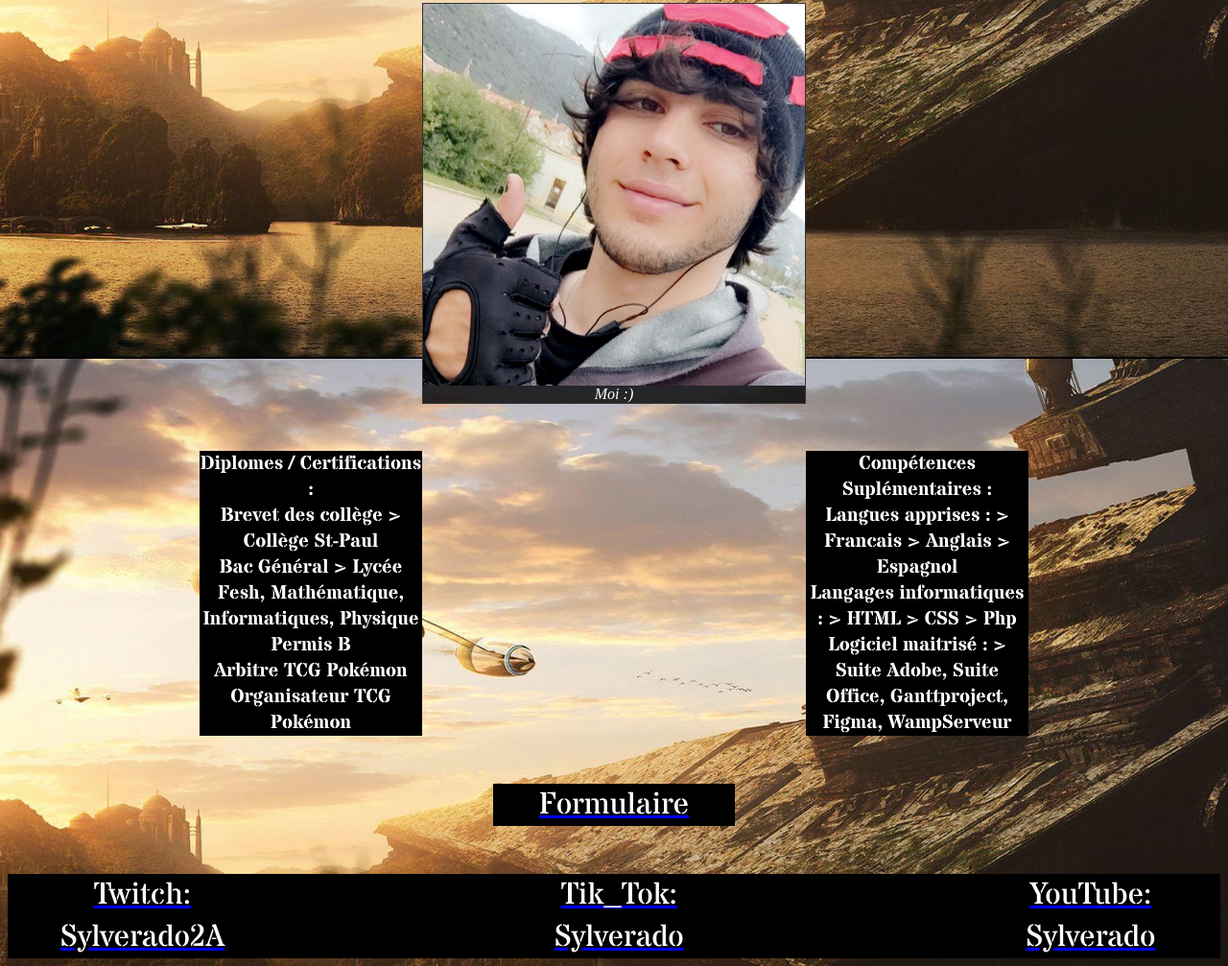
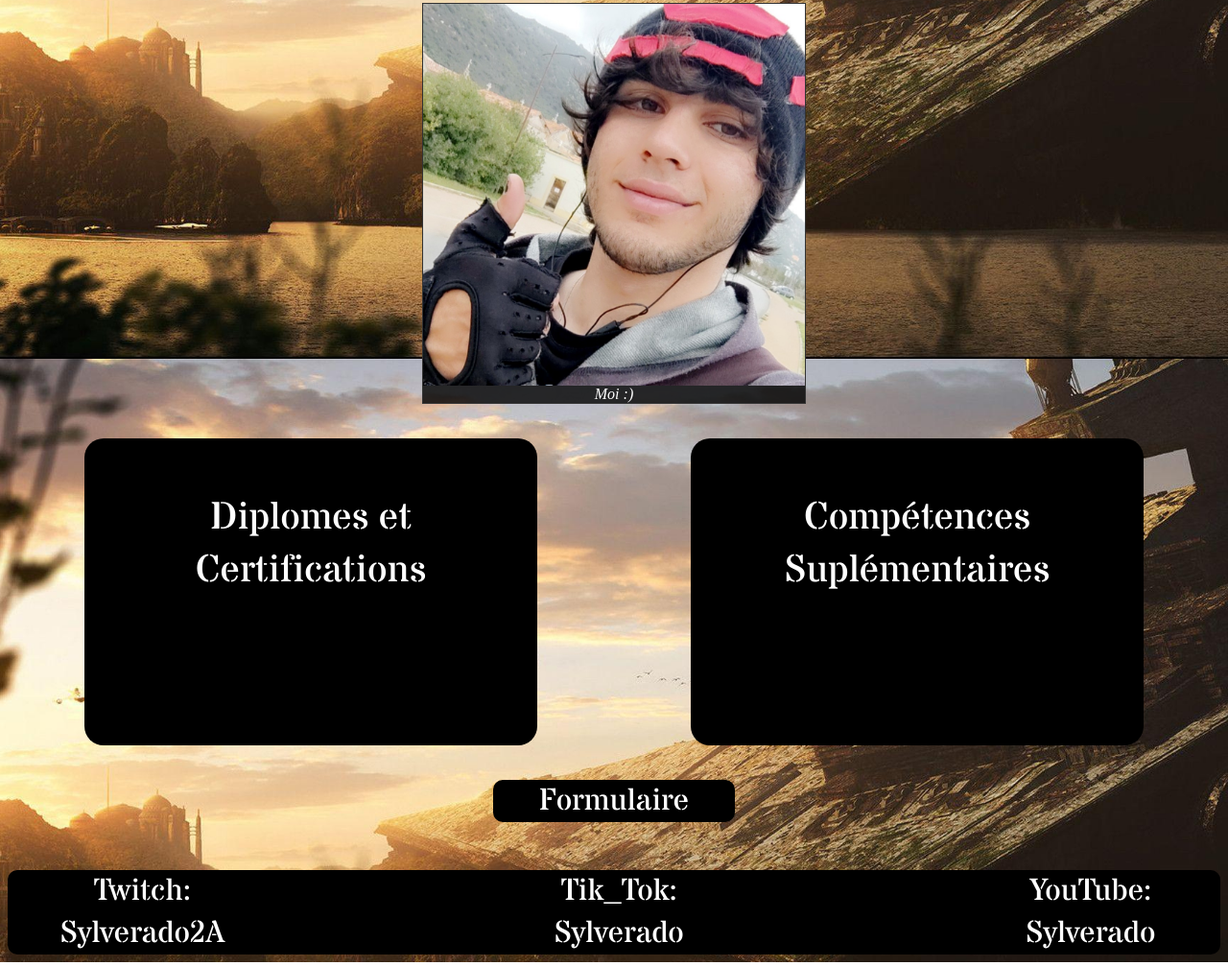
Before and after one commit to Sylverado2a/Portfolio, a website: page index.html in a window 1280 px wide. Shown: the part 426-1433 px from the top of the page at 96% size. Drawn offline with nearby package versions, Linux system fonts and the light colour scheme.

Commit message:
Add files via upload

```diff
--- a/index.html
+++ b/index.html
@@ -63,27 +63,18 @@
     <br />
 
     <div class="plus">
-      <h1>
-        Diplomes / Certifications :
-        <br />
-        Brevet des collège > Collège St-Paul
-        <br />
-        Bac Général > Lycée Fesh, Mathématique, Informatiques, Physique
-        <br />
-        Permis B
-        <br />
-        Arbitre TCG Pokémon Organisateur TCG Pokémon
-      </h1>
-      <h1>
-        Compétences Suplémentaires :
-        <br />
-        Langues apprises : > Francais > Anglais > Espagnol
-        <br />
-        Langages informatiques : > HTML > CSS > Php
-        <br />
-        Logiciel maitrisé : > Suite Adobe, Suite Office, Ganttproject, Figma,
-        WampServeur
-      </h1>
+      <div class="maincontainer">
+        <div class="card">
+          <div class="front"> </br>Diplomes et </br>Certifications</div>
+          <div class="back"></br>Brevet des collège </br> Bac Général : Info/Math/Physique</br> Permis B</br> Juge officiel TCG Pokémon</br> Organisateur officiel Pokémon </div>
+        </div>
+      </div>
+      <div class="maincontainer">
+        <div class="card">
+          <div class="front"></br>Compétences Suplémentaires</div>
+          <div class="back"></br>maitrisées: FR / EN / ES</br> langages info maitrisés : CSS / HTML / PHP </br> Logiciels maitrisés: Suite Adobe / Suite Office / GanttProject / Figma / Wampserveur</div>
+        </div>
+      </div>
     </div>
     <br />
     <br />
--- /dev/null
+++ b/sandbox.config.json
@@ -0,0 +1,3 @@
+{
+  "template": "static"
+}
--- a/style.css
+++ b/style.css
@@ -21,6 +21,7 @@ body {
   display: flex;
   justify-content: center;
   width: 45%;
+  border-radius: 10px;
 }
 
 nav {
@@ -31,6 +32,7 @@ nav {
   position: sticky;
   background-color: black;
   top: 0;
+  border-radius: 10px;
 }
 
 nav ul {
@@ -53,6 +55,7 @@ nav ul li {
   text-align: center;
   font-size: 1.5rem;
   font-family: "Stardos Stencil";
+  border-radius: 10px;
 }
 
 .cadre {
@@ -81,15 +84,51 @@ figcaption {
   justify-content: center;
 }
 
-h1 {
+.maincontainer {
+  position: relative;
+  width: 500px;
+  height: 320px;
+  margin-left: 80px;
+  margin-right: 80px;
+}
+
+.card {
+  position: absolute;
+  width: 100%;
+  height: 100%;
+  transform-style: preserve-3d;
+  transition: all 0.5s ease;
+}
+
+.front {
+  position: absolute;
+  width: 100%;
+  height: 100%;
+  backface-visibility: hidden;
+  background: black;
+  color: white;
+  border-radius: 20px;
+  font-family: "Stardos Stencil";
+  font-size: 2.5rem;
   text-align: center;
-  width: 40%;
+}
+
+.back {
+  position: absolute;
+  width: 100%;
+  height: 100%;
+  backface-visibility: hidden;
+  background: grey;
+  color: black;
+  border-radius: 20px;
   font-family: "Stardos Stencil";
-  color: #fff;
-  font-size: 1.25rem;
-  background-color: black;
-  margin-right: 200px;
-  margin-left: 200px;
+  font-size: 1.8rem;
+  text-align: center;
+  transform: rotateY(180deg);
+}
+
+.card:hover {
+  transform: rotateY(180deg);
 }
 
 li {
@@ -103,6 +142,7 @@ li {
   width: 20%;
   justify-content: center;
   margin: auto;
+  border-radius: 10px;
 }
 
 .lien {
@@ -112,4 +152,13 @@ li {
   align-items: center;
   background-color: black;
   margin-top: 50px;
+  border-radius: 10px;
 }
+
+a {
+  text-decoration: none;
+}
+
+li:hover {
+  color: red;
+}
--- a/style2.css
+++ b/style2.css
@@ -7,14 +7,13 @@
 
 body {
   background-repeat: no-repeat;
-  background-size: 100%;
+  background-size: cover;
 }
 
 .ensemble {
   display: flex;
   margin-right: 20px;
   margin-left: 20px;
-  margin-top: 20px;
 }
 
 .texte {
@@ -24,11 +23,11 @@ body {
 h1 {
   font-family: "Stardos Stencil";
   font-size: 1.75rem;
-  background-color: black;
+  background-color: rgba(0, 0, 0, 0.7);
   color: #fff;
   width: 900px;
-  margin-left: 5px;
   text-align: justify;
+  border-radius: 10px;
 }
 
 .reuimg {
@@ -96,3 +95,12 @@ figcaption {
   text-align: center;
   font-style: italic;
 }
+.retour{
+	color: #000;
+	width: 100px;
+	opacity: 0.5;
+  padding: 20px 0px 0px 20px;
+}
+.retour:hover{
+	opacity: 1;
+}
```
Also changed, not shown: Acteur.html (+6 -5 lines), Compétitif.html (+5 -4 lines), Eloquent.html (+1 -0 lines), Formulaire.html (+6 -5 lines), Manuel.html (+3 -2 lines), Sportif.html (+3 -2 lines), package.json (added, +23 -0 lines), style3.css (+10 -1 lines), fond_elq.jpg, zrrow.png (added), 1 other file.
